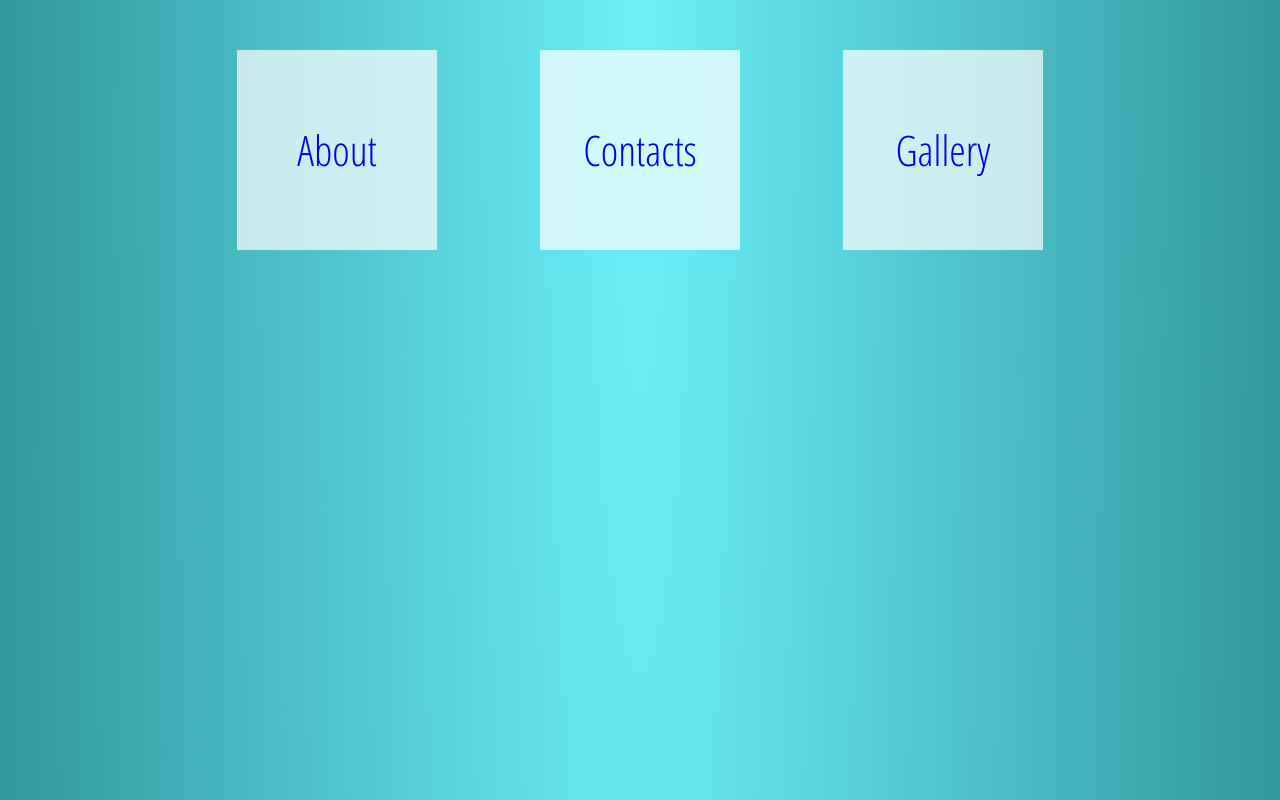
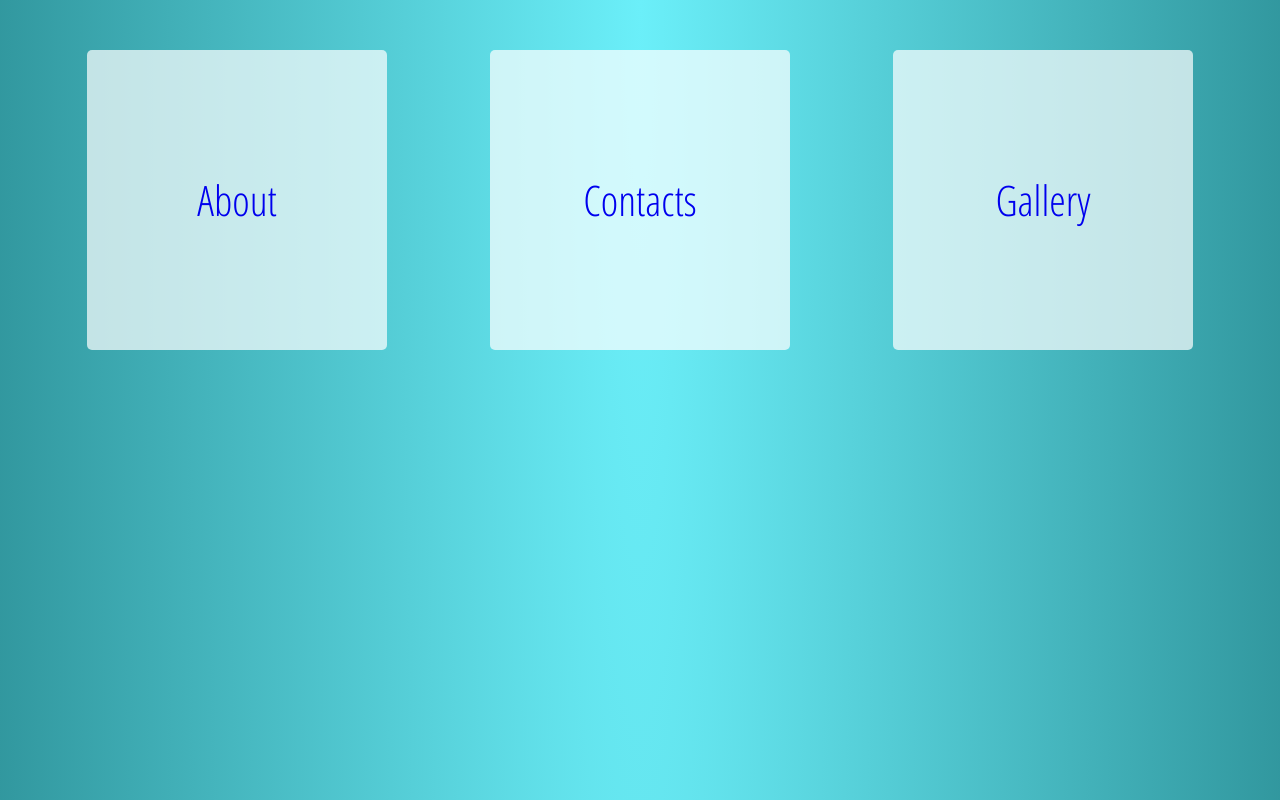
Before and after one commit to fat-squash/modus-furniture, a website: page app/index.html in a window 1280 px wide. Drawn offline with Linux system fonts and the light colour scheme.

Commit message:
flips menu

```diff
--- a/app/stylesheet/flip.css
+++ b/app/stylesheet/flip.css
@@ -11,8 +11,8 @@
 
 .flip-container, .front, .back {
   display: inline-block;
-  width: 200px;
-  height: 200px;
+  width: 300px;
+  height: 300px;
 }
 
 .flip-container {
@@ -39,13 +39,14 @@
   position: absolute;
   top: 0;
   left: 0;
+  border-radius: 5px;
 }
 
 /* front pane, placed above back */
 .front {
   background: rgba(255,255,255,0.7);
   z-index: 2;
-  line-height: 200px;
+  line-height: 300px;
   font-size: 42px;
 }
 
--- a/app/stylesheet/main.css
+++ b/app/stylesheet/main.css
@@ -9,6 +9,9 @@ body, html {
   width: 100%;
   height: 100%;
   font-family: 'Open Sans Condensed', sans-serif;
+}
+
+body {
   background:
     rgba(107, 239, 249, 1)
     radial-gradient(at top, rgba(107, 239, 249, 1), rgba(26, 116, 122, 1))
```
Also changed, not shown: 1 other file.
